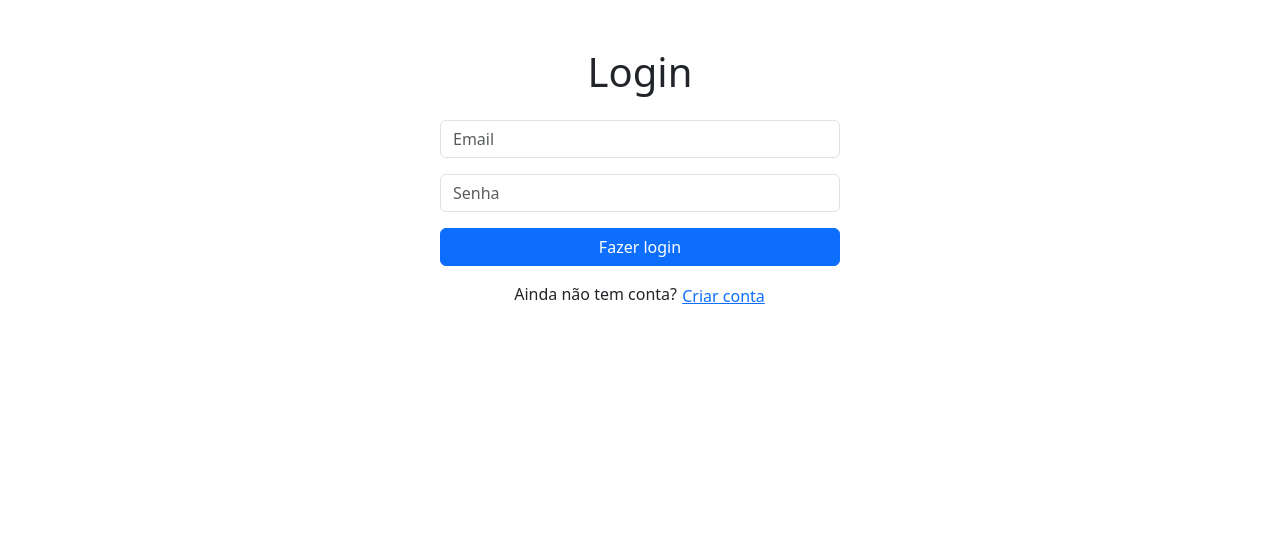
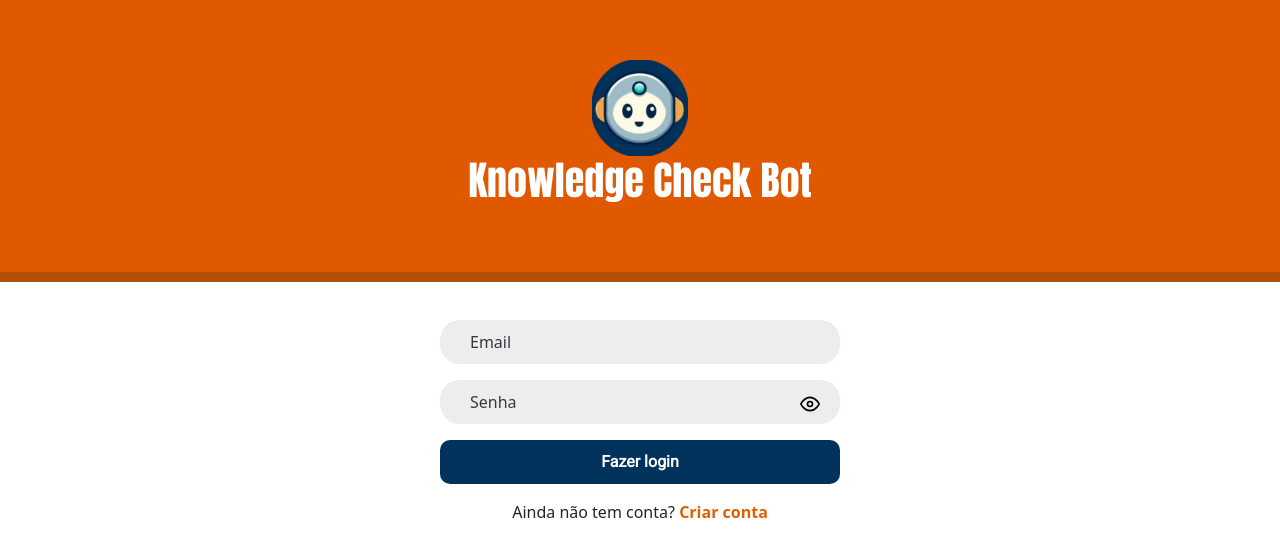
Before and after one commit to IComp-Repo/poll-miniapp, a Next.js app: page /login in a window 1280 px wide. Shown: the top 556 px of the page. Built offline with nearby package versions, Linux system fonts and the light colour scheme.

Commit message:
feat: BOT[#001] - Criar UI de Login

```diff
--- a/src/pages/home.jsx
+++ b/src/pages/home.jsx
@@ -1,6 +1,6 @@
-import { useState } from "react";
 import axios from "axios";
 import "bootstrap/dist/css/bootstrap.min.css";
+import { useState } from "react";
 import { ToastContainer, toast } from "react-toastify";
 import "react-toastify/dist/ReactToastify.css";
 import QuizOption from "../components/quizOption";
--- a/src/pages/login.jsx
+++ b/src/pages/login.jsx
@@ -1,10 +1,16 @@
+import "bootstrap/dist/css/bootstrap.min.css";
+import Image from 'next/image';
+import Link from "next/link";
+import { useRouter } from "next/router";
 import { useState } from "react";
-import { useRouter } from "next/router";
-import "bootstrap/dist/css/bootstrap.min.css";
+import logo from '../assets/logo.png'; // Adjust the path as necessary
+import styles from "../styles/useGlobal.module.css"; // Adjust the path as necessary
+
 
 export default function Login() {
   const [email, setEmail] = useState("");
   const [password, setPassword] = useState("");
+  const [showPassword, setShowPassword] = useState(false);
   const router = useRouter();
 
   const handleLogin = (e) => {
@@ -14,8 +20,15 @@ export default function Login() {
   };
 
   return (
-    <div className="container py-5 d-flex flex-column align-items-center">
-      <h1 className="mb-4">Login</h1>
+    <>
+      <header className={styles.waveHeader}>
+        <Image src={logo} alt="Logo" width={96} height={96} />
+        <h1 className={styles.title}>Knowledge Check Bot</h1>
+        <div className="wave-shape"></div>
+      </header>
+
+      <div className="container py-5 d-flex flex-column align-items-center" color="#F8F9FA">
+
         <form
           onSubmit={handleLogin}
           className="w-100"
@@ -23,7 +36,7 @@ export default function Login() {
         >
           <div className="mb-3">
             <input
-            className="form-control"
+              className={styles.input}
               type="email"
               placeholder="Email"
               value={email}
@@ -31,30 +44,80 @@ export default function Login() {
               required
             />
           </div>
-        <div className="mb-3">
+          <div className="mb-3" style={{ position: "relative", width: "100%" }}>
             <input
-            className="form-control"
-            type="password"
+              className={styles.input}
+              type={showPassword ? "text" : "password"}
               placeholder="Senha"
               value={password}
               onChange={(e) => setPassword(e.target.value)}
               required
             />
+
+            <button
+              onClick={() => setShowPassword(!showPassword)}
+              type="button"
+              style={{
+                position: "absolute",
+                right: "8px",
+                top: "50%",
+                transform: "translateY(-50%)",
+                background: "transparent",
+                border: "none",
+                cursor: "pointer",
+                paddingRight: "12px",
+              }}
+              aria-label={showPassword ? "Esconder senha" : "Mostrar senha"}
+            >
+              {showPassword ? (
+                <svg
+                  xmlns="http://www.w3.org/2000/svg"
+                  width="20"
+                  height="20"
+                  fill="none"
+                  stroke="currentColor"
+                  strokeWidth="2"
+                  strokeLinecap="round"
+                  strokeLinejoin="round"
+                  viewBox="0 0 24 24"
+                >
+                  <path d="M17.94 17.94A10.12 10.12 0 0 1 12 19.5c-4.58 0-8.53-3.06-10-7.5a10.29 10.29 0 0 1 2.1-3.36" />
+                  <path d="M1 1l22 22" />
+                  <path d="M9.88 9.88a3 3 0 0 0 4.24 4.24" />
+                  <path d="M14.12 14.12a3 3 0 0 1-4.24-4.24" />
+                </svg>
+              ) : (
+                <svg
+                  xmlns="http://www.w3.org/2000/svg"
+                  width="20"
+                  height="20"
+                  fill="none"
+                  stroke="currentColor"
+                  strokeWidth="2"
+                  strokeLinecap="round"
+                  strokeLinejoin="round"
+                  viewBox="0 0 24 24"
+                >
+                  <path d="M1 12s4-8 11-8 11 8 11 8-4 8-11 8-11-8-11-8z" />
+                  <circle cx="12" cy="12" r="3" />
+                </svg>
+              )}
+            </button>
           </div>
-        <button className="btn btn-primary w-100" type="submit">
+
+          <button className={styles.submit} type="submit">
             Fazer login
           </button>
         </form>
 
         <p className="mt-3">
           Ainda não tem conta?{" "}
-        <button
-          className="btn btn-link text-primary p-0"
-          onClick={() => router.push("/register")}
-        >
+          <Link href="/register"
+          className={styles.registerButton}>
             Criar conta
-        </button>
+          </Link>
         </p>
       </div>
+    </>
   );
 }
--- /dev/null
+++ b/src/styles/useGlobal.module.css
@@ -0,0 +1,69 @@
+@import url('https://fonts.googleapis.com/css2?family=Roboto&display=swap');
+
+.waveHeader {
+    background-color: #e05800;
+    color: white;
+    padding: 60px 50px;
+    text-align: center;
+    position: relative;
+}
+
+.waveHeader::after {
+    content: "";
+    position: absolute;
+    bottom: -10px;
+    /* projeta 20px para baixo do header */
+    left: 0;
+    width: 100%;
+    height: 30px;
+    background-color: #B34F05;
+    z-index: -1;
+    /* fica atrás do header */
+}
+
+.input {
+    width: 100%;
+    padding: 10px;
+    border: none;
+    padding-left: 20px;
+    font-size: 16px;
+    color: #343A40;
+    border-radius: 20px;
+    background-color: #EEECEC;
+}
+
+.input::placeholder {
+    color: #343A40;
+    font-size: 16px;
+    padding: 10px;
+}
+
+.submit {
+    width: 100%;
+    padding: 10px;
+    border: none;
+    color: white;
+    font-size: 16px;
+    font-family: 'Roboto', sans-serif;
+    font-weight: 600;
+    border-radius: 10px;
+    background-color: #01325B;
+    cursor: pointer;
+}
+
+.registerButton {
+    background: none;
+    border: none;
+    padding: 0;
+    color: #E05F00;
+    font-weight: bold;
+    text-decoration: none;
+    cursor: pointer;
+}
+
+
+.title {
+    font-size: 40px;
+    font-family: Impact, Haettenschweiler, 'Arial Narrow Bold', sans-serif;
+    font-weight: extra-bold;
+}
```
Also changed, not shown: src/assets/logo.png (added). Lines whose indentation alone changed are shown as unchanged.
